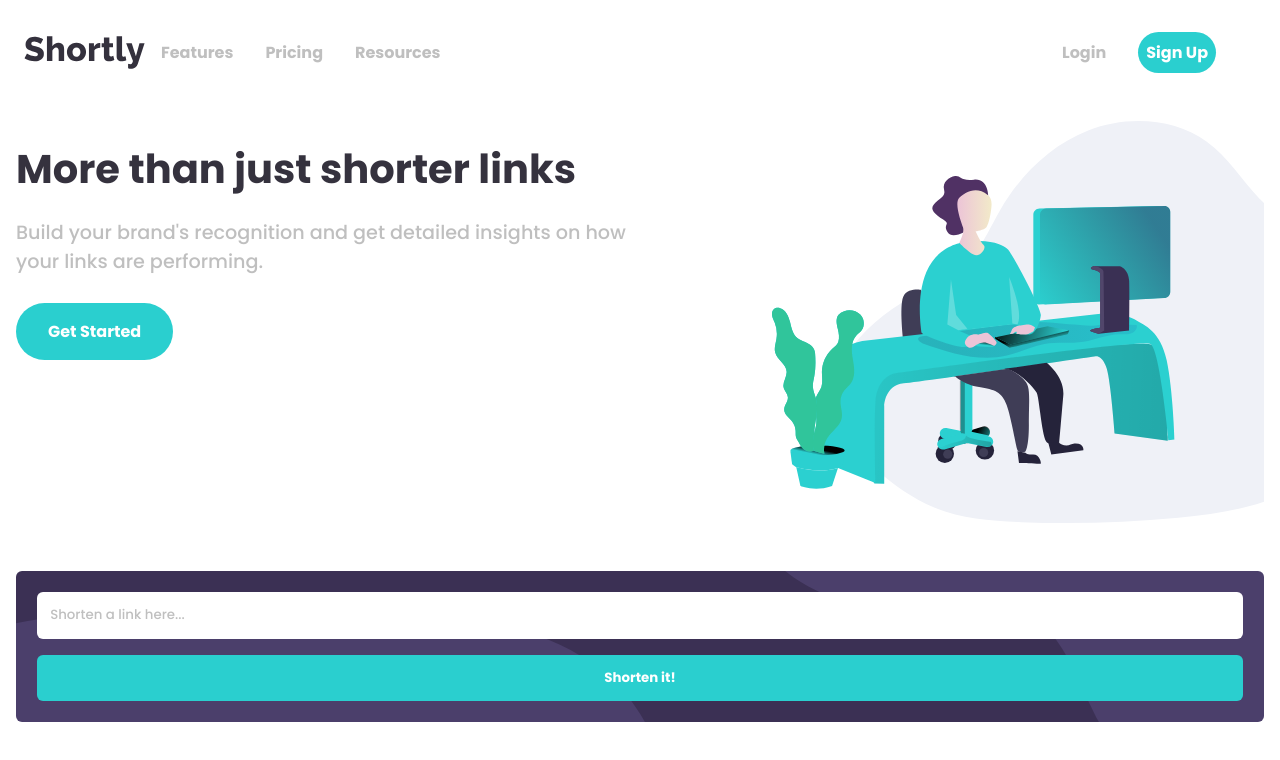
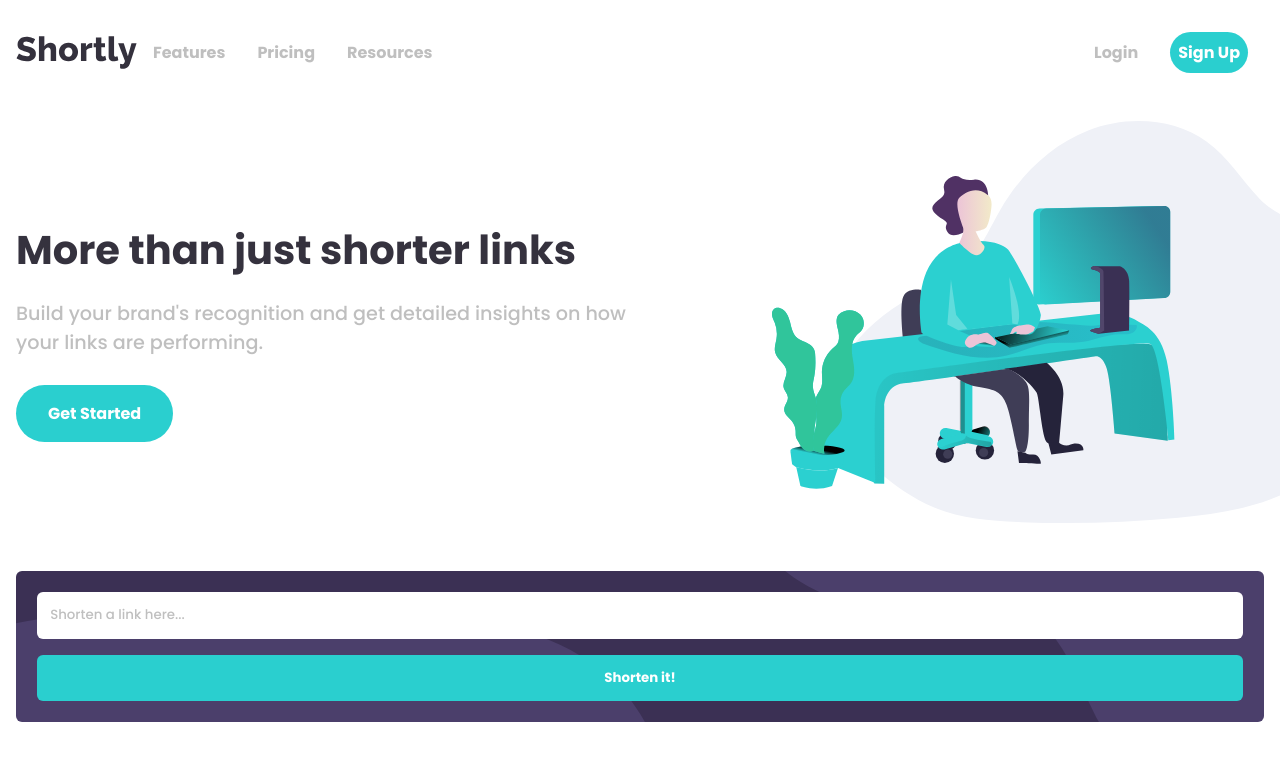
Before and after one commit to winstein27/url-shortener, a React (Vite) app: page / in a window 1280 px wide. Shown: the top 760 px of the page. Built offline with nearby package versions, Linux system fonts and the light colour scheme.

Commit message:
:bug: fix: page sizing
Fixing page sizes and margins

```diff
--- a/src/assets/global.scss
+++ b/src/assets/global.scss
@@ -5,3 +5,4 @@ $background: hsl(257, 27%, 26%);
 $background-highlighted: hsl(180, 66%, 49%);
 
 $mobile-size: 715px;
+$max-width: 1440px;
--- a/src/components/Header.module.scss
+++ b/src/components/Header.module.scss
@@ -2,7 +2,9 @@
   display: flex;
   justify-content: space-between;
   align-items: center;
-  padding: 1.5rem;
+  padding: 1rem;
+  max-width: $max-width;
+  margin: auto;
 
   button {
     background-color: inherit;
@@ -13,10 +15,6 @@
     svg {
       fill: $color-secondary;
     }
-  }
-
-  @media (min-width: $mobile-size) {
-    padding: 0 1.5rem;
   }
 }
 
@@ -34,7 +32,6 @@
   ul {
     list-style-type: none;
     padding: 0;
-    margin: 2rem 0;
   }
 
   li {
@@ -81,6 +78,7 @@
 
     .action {
       border: none;
+      margin: 0;
     }
 
     li {
--- a/src/components/Main.module.scss
+++ b/src/components/Main.module.scss
@@ -2,6 +2,9 @@
   margin: 1rem;
   text-align: center;
   overflow: hidden;
+  max-width: $max-width;
+  margin: auto;
+  padding: 1rem;
 
   .main-img {
     width: 100%;
@@ -33,10 +36,13 @@
   }
 
   @media (min-width: $mobile-size) {
+    // padding: 0;
+
     .description {
       display: flex;
       flex-direction: row-reverse;
       justify-content: space-between;
+      align-items: center;
 
       img {
         max-width: 49%;
```
